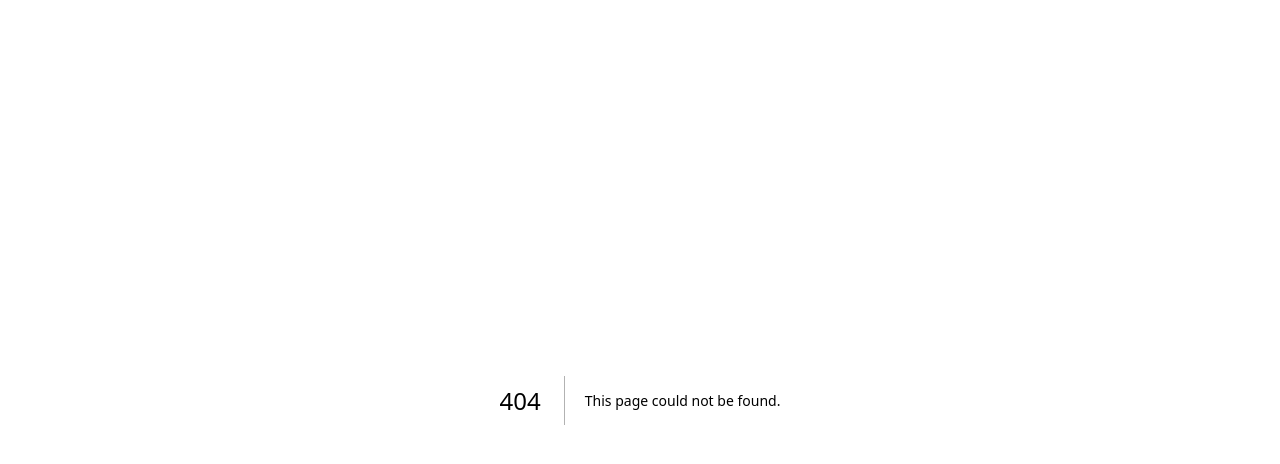
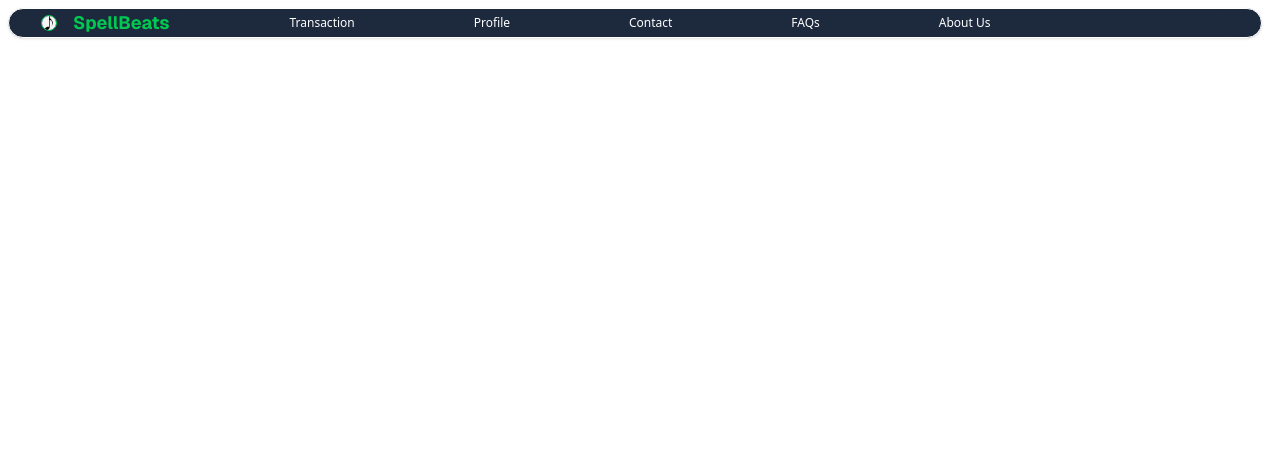
Before and after one commit to Webdev-Ishan/spellbeats, a Next.js app: page /register in a window 1280 px wide. Before the commit this address had no page. Shown: the top 464 px of the page. Built offline with nearby package versions, Linux system fonts and the light colour scheme.

Commit message:
The navbar styling done

```diff
--- a/app/layout.tsx
+++ b/app/layout.tsx
@@ -4,6 +4,7 @@ import "./globals.css";
 import { Suspense } from "react";
 import { ToastContainer } from "react-toastify";
 import Provider from "@/components/Provider";
+import { NavbarDemo } from "@/components/Navbar";
 
 const geistSans = Geist({
   variable: "--font-geist-sans",
@@ -31,6 +32,7 @@ export default function RootLayout({
         className={`${geistSans.variable} ${geistMono.variable} antialiased`}
       >
         <Provider>
+          <NavbarDemo />
           <Suspense fallback={<div>Loading...</div>}>{children}</Suspense>
 
           <ToastContainer
--- /dev/null
+++ b/app/register/page.tsx
@@ -0,0 +1,9 @@
+import React from 'react'
+
+export default function register() {
+  return (
+    <div>
+
+    </div>
+  )
+}
--- a/components/Navbar.tsx
+++ b/components/Navbar.tsx
@@ -4,7 +4,8 @@ import { HoveredLink, Menu, MenuItem } from "@/components/ui/navbar-menu";
 import { cn } from "@/lib/utils";
 import SignOut from "./Signout";
 import { useRouter } from "next/navigation";
-
+import Image from "next/image";
+import logo from "../public/logo.png"
 export function NavbarDemo() {
   return (
     <div className="relative w-full flex items-center justify-center">
@@ -22,13 +23,20 @@ function Navbar({ className }: { className?: string }) {
   const router = useRouter();
   return (
     <div className={cn("fixed top-3 inset-x-0 w-full z-50", className)}>
-      <nav className="flex items-center border border-white hover:shadow hover:shadow-blue-500  transition duration-300 justify-between w-[98%]  mr-4 ml-2  px-4 md:px-8 bg-white rounded-4xl dark:bg-black shadow ">
-        <div className="flex items-center">
+      <nav className="flex items-center bg-slate-800 border border-white hover:shadow hover:shadow-green-500  transition duration-300 justify-between w-[98%]  mr-4 ml-2  px-4 md:px-8  rounded-4xl  shadow ">
+        <div className="flex items-center justify-center gap-4">
+          <Image
+            width={16}
+            height={16}
+            src={logo}
+            alt="logo"
+            className="rounded-lg border border-green-500"
+          />
           <h1
             onClick={() => router.push("/")}
-            className="text-blue-500 cursor-pointer text-xl font-sans md:text-lg font-bold"
+            className="text-green-500 cursor-pointer text-xl font-sans md:text-lg font-bold"
           >
-            Transactify
+            SpellBeats
           </h1>
         </div>
         {/* Hamburger button for mobile */}
@@ -93,7 +101,7 @@ function Navbar({ className }: { className?: string }) {
               item="FAQs"
             ></MenuItem>
             <MenuItem
-              className="text-green-400 text-xs "
+              className="text-white text-xs "
               setActive={setActive}
               active={active}
               onclick={() => {
--- a/components/ui/navbar-menu.tsx
+++ b/components/ui/navbar-menu.tsx
@@ -42,7 +42,7 @@ export const MenuItem = ({
       <motion.p
         transition={{ duration: 0.3 }}
         className={cn(
-          "cursor-pointer hover:text-blue-500",
+          "cursor-pointer hover:text-green-500",
           className // <-- custom styles here
         )}
       >
@@ -59,7 +59,7 @@ export const MenuItem = ({
               <motion.div
                 transition={transition}
                 layoutId="active" // layoutId ensures smooth animation
-                className="bg-white dark:bg-black backdrop-blur-sm rounded-2xl overflow-hidden border border-black/[0.2] dark:border-white/[0.2] shadow-xl"
+                className="bg-white dark:bg-slate-800 backdrop-blur-sm rounded-2xl overflow-hidden border border-black/[0.2] dark:border-white/[0.2] shadow-xl"
               >
                 <motion.div
                   layout // layout ensures smooth animation
@@ -86,7 +86,7 @@ export const Menu = ({
   return (
     <nav
       onMouseLeave={() => setActive(null)} // resets the state
-      className="relative rounded-full w-full border border-transparent dark:bg-black  bg-black shadow-input flex justify-evenly items-center space-x-6 px-6 py-1 "
+      className="relative rounded-full w-full border border-transparent dark:bg-slate-800  bg-slate-800 shadow-input flex justify-evenly items-center space-x-6 px-6 py-1 "
     >
       {children}
     </nav>
```
Also changed, not shown: public/logo.png (added).
